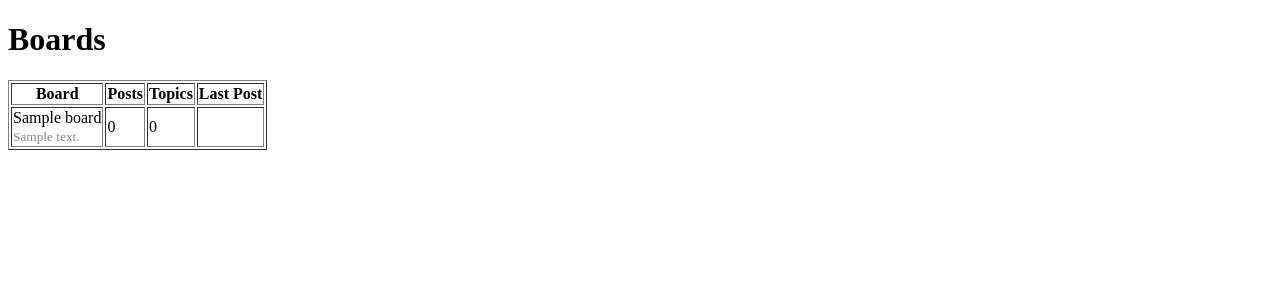
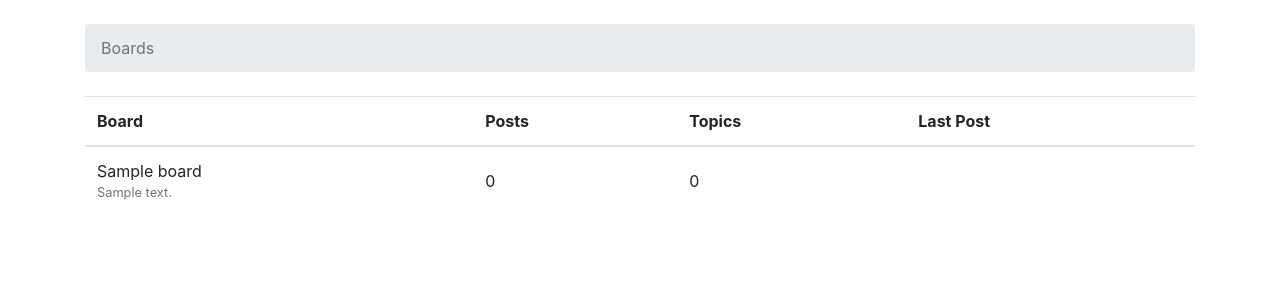
Before and after one commit to yoeelingBin/Django_study, a Django app: page / in a window 1280 px wide. Shown: the top 300 px of the page. Run offline with Django 3.2, Linux system fonts and the light colour scheme; tables that the repository leaves empty hold one stand-in row (values such as "Sample post"); some libraries are stand-ins or nearby versions.

Commit message:
使用bootstrap4美化主页

```diff
--- a/myproject/myproject/templates/home.html
+++ b/myproject/myproject/templates/home.html
@@ -1,18 +1,21 @@
+{% load static %}
 <!DOCTYPE html>
 <html lang="en">
-
 <head>
     <meta charset="UTF-8">
     <meta http-equiv="X-UA-Compatible" content="IE=edge">
     <meta name="viewport" content="width=device-width, initial-scale=1.0">
     <title>Boards</title>
+    <link rel="stylesheet" href="{% static 'css/bootstrap.min.css' %}">
 </head>
 
 <body>
-    <h1>Boards</h1>
-
-    <table border="1">
-        <thead>
+    <div class="container">
+        <ol class="breadcrumb my-4">
+            <li class="breadcrumb-item active">Boards</li>
+        </ol>
+        <table class="table">
+            <thead class="thead-inverse">
                 <tr>
                     <th>Board</th>
                     <th>Posts</th>
@@ -21,19 +24,20 @@
                 </tr>
             </thead>
             <tbody>
-            {% for board in boards%}
+                {% for board in boards %}
                 <tr>
                     <td>
-                    {{board.name}}<br>
-                    <small style="color: #888;">{{board.description}}</small>
+                        {{board.name}}
+                        <small class="text-muted d-block">{{board.description}}</small>
                     </td>
-                <td>0</td>
-                <td>0</td>
+                    <td class="align-middle">0</td>
+                    <td class="align-middle">0</td>
                     <td></td>
                 </tr>
                 {% endfor %}
             </tbody>
         </table>
+    </div>
 </body>
 
 </html>
```
Lines whose indentation alone changed are shown as unchanged.
